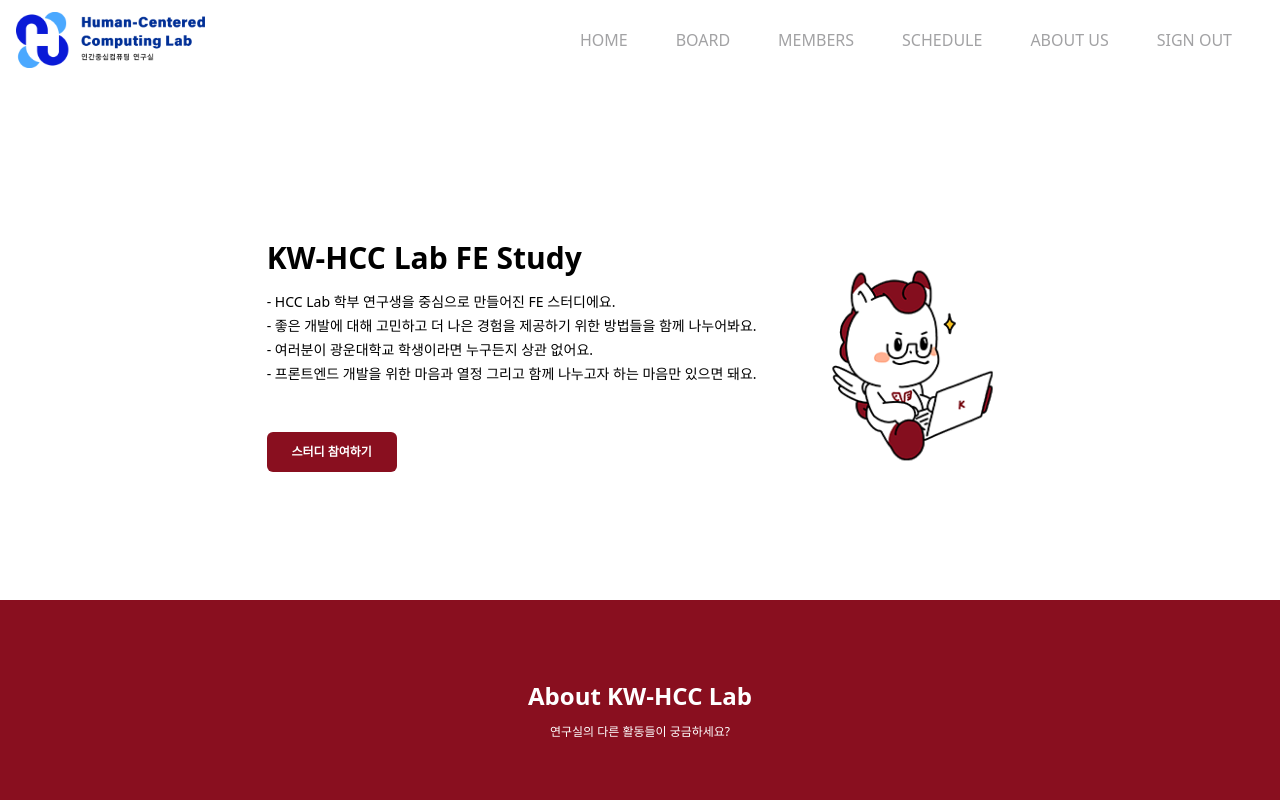
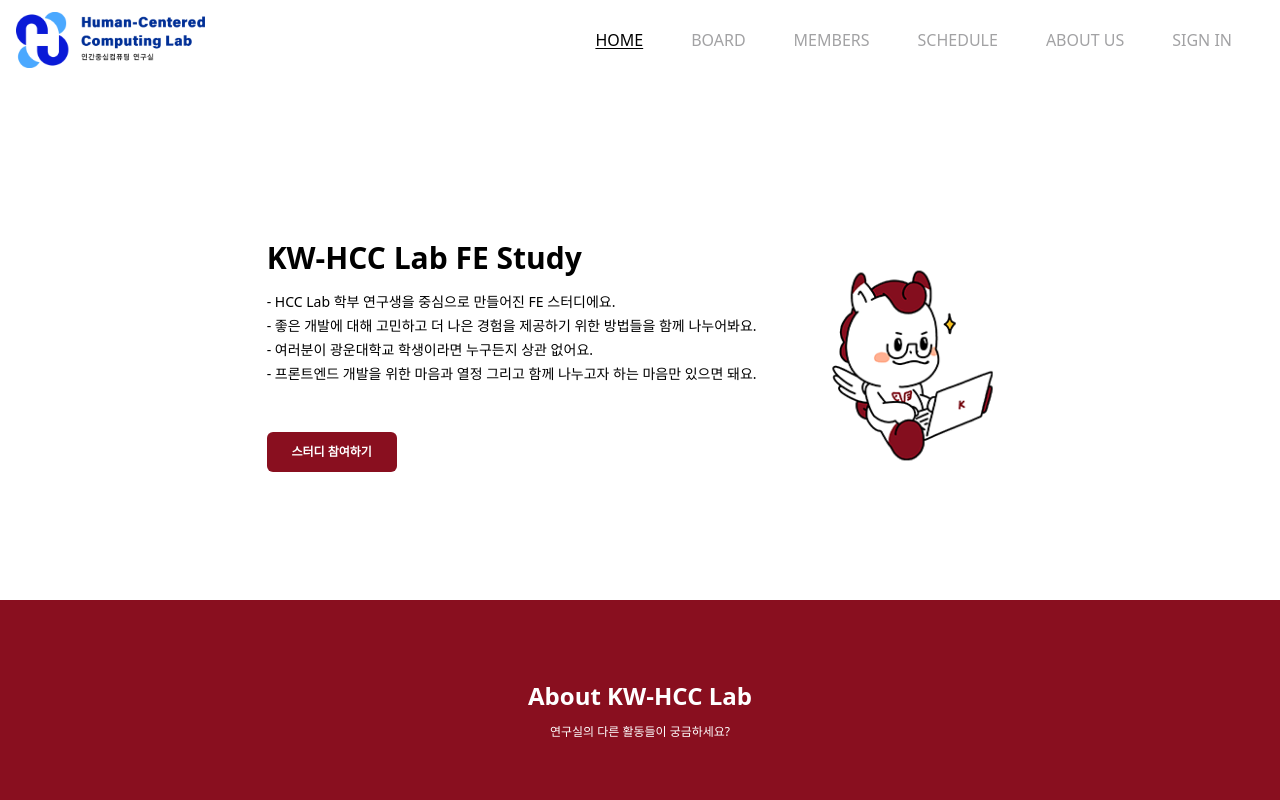
Before and after one commit to kosssshhhh/Team2, a React (Vite) app in the folder study-project/: page /home in a window 1280 px wide. Shown: the top 800 px of the page. Built offline with nearby package versions, Linux system fonts and the light colour scheme.

Commit message:
[ :sparkles: | HS2-21 | Feat ] 로그인 정보 별 헤더 구현

```diff
--- a/study-project/src/layout/MainLayout/Header/_utils/checkLoginUser.js
+++ b/study-project/src/layout/MainLayout/Header/_utils/checkLoginUser.js
@@ -6,19 +6,13 @@ export const checkLoginUserRole = () => {
 	console.log(user);
 
 	if (user.role === 'admin') {
+		// admin 로그인 상태
 		return adminHeaderContents;
 	} else if (user.id !== '' && user.role !== '') {
+		// 로그인 상태
 		return loginHeaderContents;
 	} else {
+		// 비로그인 상태
 		return headerContents;
 	}
 };
-
-export const isLogin = () => {
-	const { user } = useUserStore((state) => state);
-	if (user.id === '') {
-		return false;
-	} else {
-		return true;
-	}
-};
--- a/study-project/src/layout/MainLayout/Header/index.jsx
+++ b/study-project/src/layout/MainLayout/Header/index.jsx
@@ -5,7 +5,7 @@ import { routes } from '../../../constants/routes';
 
 import logo from '../../../assets/images/logo.png';
 
-import { checkLoginUserRole, isLogin } from './_utils/checkLoginUser';
+import { checkLoginUserRole } from './_utils/checkLoginUser';
 
 export default function Header() {
 	const location = useLocation();
--- a/study-project/src/stores/store.js
+++ b/study-project/src/stores/store.js
@@ -7,9 +7,9 @@ export const useBearStore = create((set) => ({
 }));
 
 export const useUserStore = create((set) => ({
-	user: { id: 'ko', name: 'ko', role: 'admin' },
+	// user: { id: 'ko', name: 'ko', role: 'admin' },
 	// user: { id: 'ko', name: 'ko', role: 'member' },
-	// user: { id: '', name: '', role: '' },
+	user: { id: '', name: '', role: '' },
 
 	login: (user) => set({ user }),
 	logout: () => set({ user: { id: '', name: '', role: '' } }),
```
